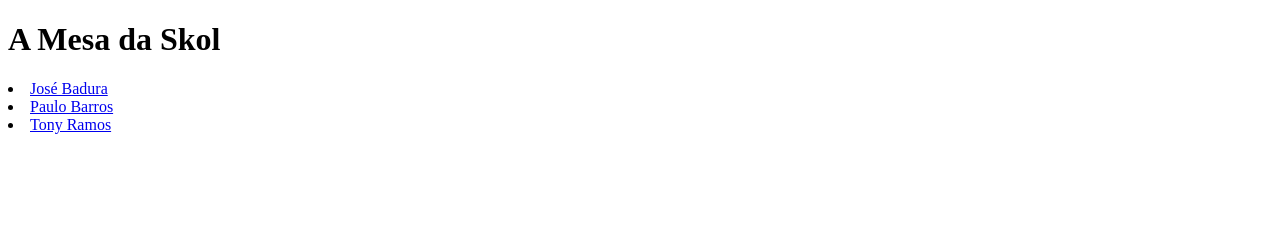
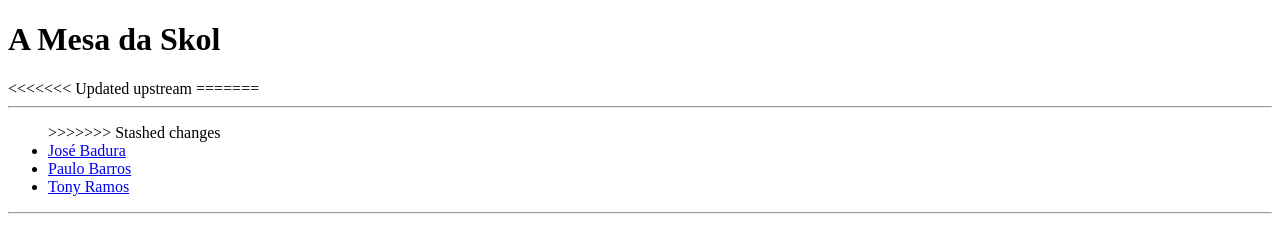
Before and after one commit to Joaodoidao/trabalholegal, a plain HTML site: page amesadaskol.html in a window 1280 px wide. Drawn offline with Linux system fonts and the light colour scheme.

Commit message:
Update amesadaskol.html

```diff
--- a/amesadaskol.html
+++ b/amesadaskol.html
@@ -8,8 +8,15 @@
 </head>
 <body>
     <h1>A Mesa da Skol</h1>
+<<<<<<< Updated upstream
+=======
+    <hr>
+    <ul>
+>>>>>>> Stashed changes
     <li><a href="josebadura.html">José Badura</a></li>
         <li><a href="paulobarros.html">Paulo Barros</a></li>
         <li><a href="tonyramos.html">Tony Ramos</a></li>
+    </ul>
+    <hr>
 </body>
 </html>
```
